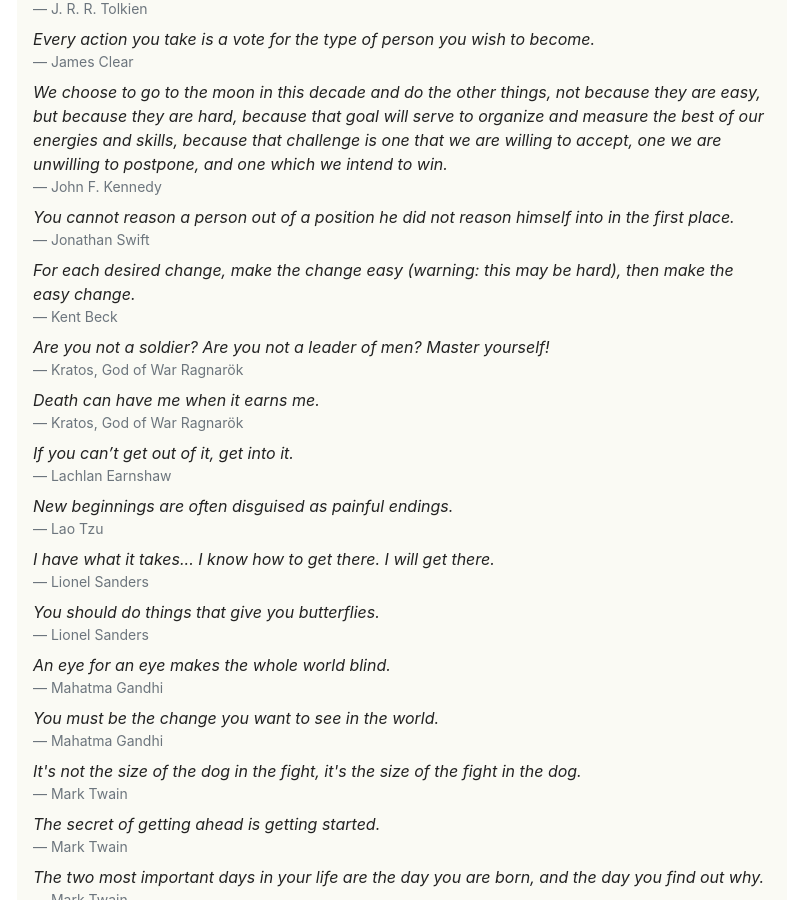
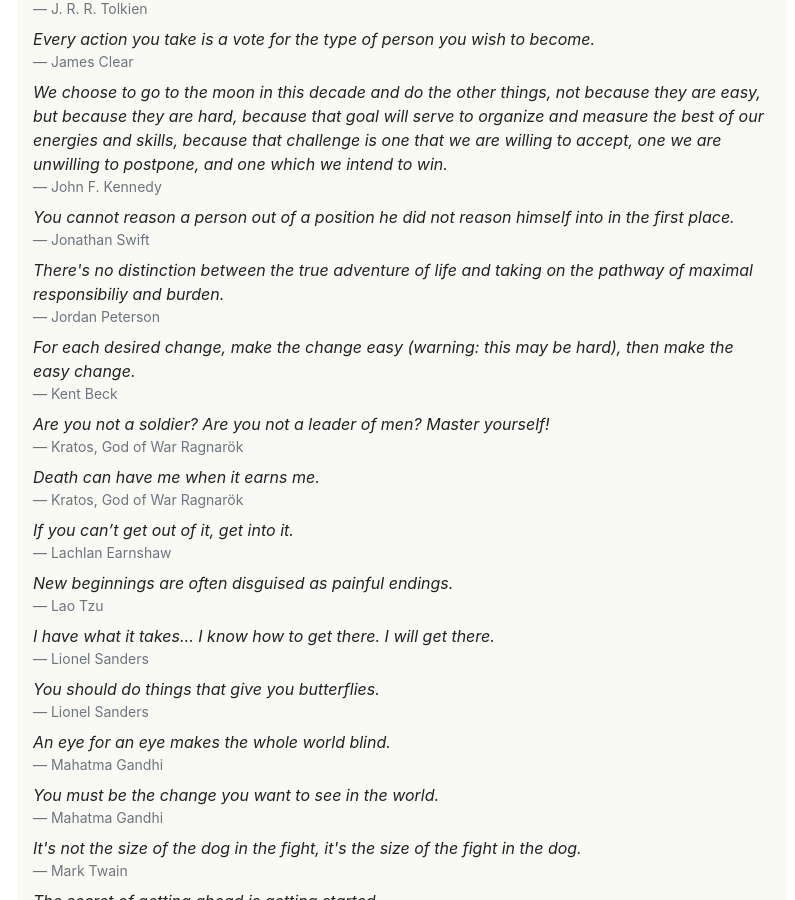
Before and after one commit to mackorone/mackorone.github.io, a Jekyll site: the page built from quotes.html, in a window 1280 px wide and 900 px high, scrolled down 2438 px. Shown: the whole window, without its empty margins (238-1033 px from the left). Built offline with Jekyll 4.4.1, drawn with Linux system fonts in a browser that asks for light colours; nearby versions of some CDN libraries.

Commit message:
Update quotes.yml

```diff
--- a/_data/quotes.yml
+++ b/_data/quotes.yml
@@ -172,3 +172,7 @@
 - quote: Eat food. Not too much. Mostly plants.
   source: Michael Pollan
   link: https://michaelpollan.com/articles-archive/unhappy-meals/
+- quote: There's no distinction between the true adventure of life and taking on the pathway of maximal responsibiliy and burden.
+  source: Jordan Peterson
+  link: https://www.youtube.com/watch?v=q8VePUwjB9Y
+  timestamp: 48:20
```
